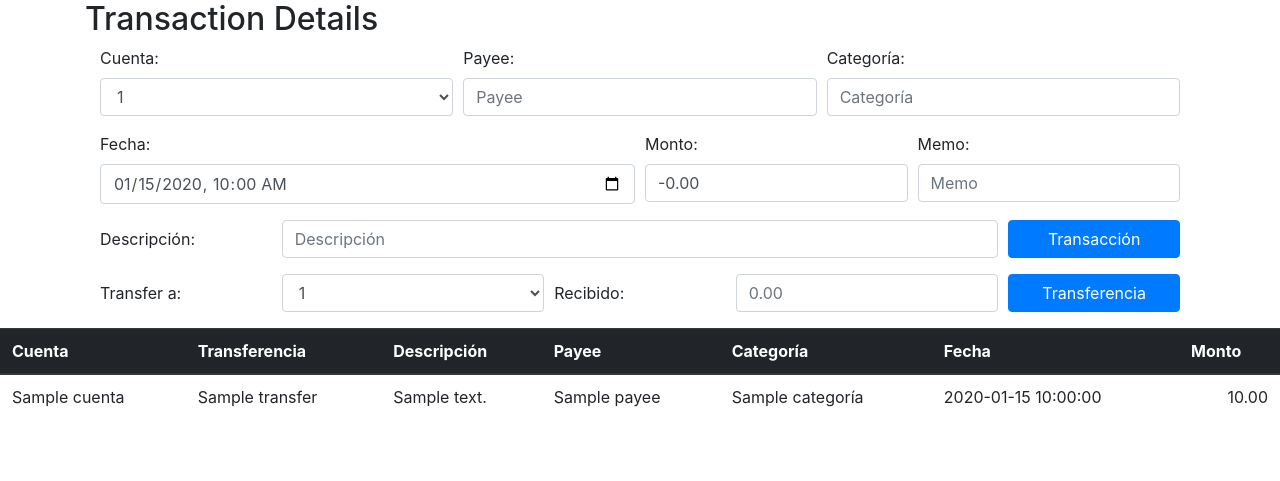
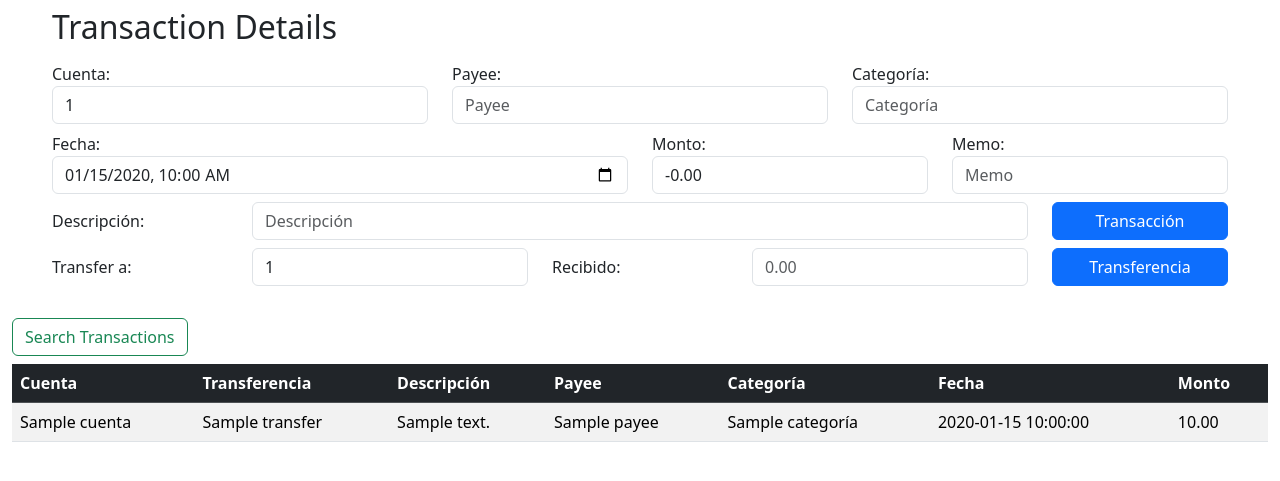
Before and after one commit to franrafa91/Transactions_WebApp, a Flask app: template templates/json.html in a window 1280 px wide. Shown: the top 481 px of the page. Run offline with Flask 2, Linux system fonts and the light colour scheme; the template is opened without the code that fills it: most values are stand-ins (such as "Sample title", 1, 10 or a date in 2020); some libraries are stand-ins or nearby versions.

Commit message:
Search functionality and Bootstrap5

```diff
--- a/app.py
+++ b/app.py
@@ -3,12 +3,28 @@ import pypyodbc as po
 import datetime as dt
 
 # FUNCTIONS TO QUERY DATABASE FOR INFO TO SHOW IN PAGE
-def gettop10():
+def gettop10(pars):
     cnxn = po.connect('driver={ODBC Driver 17 for SQL Server};\
             server=franrafa91.database.windows.net;\
             database=basic_sql;uid=reader;pwd=Test_Password; autocommit=True')
     cursor = cnxn.cursor()
-    cursor.execute("SELECT TOP(10) * FROM dbo.Transacciones Order By Input Desc")
+    if pars == None:
+        cursor.execute("SELECT TOP(10) * FROM dbo.Transacciones Order By Fecha Desc, Input Desc")
+    else:
+        query = "SELECT TOP(10) * FROM dbo.Transacciones WHERE "
+        query = query + (("Cuenta = '"+ pars[0] + "' and ") if pars[0] != None else '')
+        query = query + (("Transfer = '"+ pars[1] + "' and ") if pars[1] != None else '')
+        query = query + (("Payee like '%"+ pars[2] + "%' and ") if pars[2] != None else '')
+        query = query + (("Categoría = '"+ pars[3] + "' and ") if pars[3] != None else '')
+        query = query + (("Fecha > '"+ pars[4].replace("T"," ") + "' and ") if pars[4] != None else '')
+        query = query + (("Fecha < '"+ pars[5].replace("T"," ") + "' and ") if pars[5] != None else '')
+        query = query + (("Monto = '"+ pars[6] + "' and ") if pars[6] != None else '')
+        query = query + (("Memo = '"+ pars[7] + "' and ") if pars[7] != None else '')
+        query = query + (("Description like '%"+ pars[8] + "%' and ") if pars[8] != None else '')
+        # print(query)
+        query = query[:-4] + ' Order By Fecha Desc, Input Desc'
+        print(query)
+        cursor.execute(query)
     columns = [column[0] for column in cursor.description]
     results = []
     for row in cursor.fetchall():
@@ -140,6 +156,7 @@ def modify_transaction(pars):
 app = Flask(__name__, template_folder='templates', static_folder='static')
 @app.route("/", methods=["GET","POST"])
 def json():
+    search = None
     if request.method == "POST":
         if request.form['Operación'] == 'Transacción':
             trans_pars = dict(request.form)
@@ -172,9 +189,16 @@ def json():
             pars.append(dt.datetime.now())
             # print(pars)
             modify_transaction(pars)
-
-
-    return render_template('json.html',now=dt.datetime.now().strftime('%Y-%m-%dT%H:%M'),cuentas=getacts(),categs=getcategs(),top=gettop10())
+        elif request.form['Operación'] == 'Buscar':
+            trans_pars = dict(request.form)
+            out = list(trans_pars.values())
+            out[6] = float(out[6])
+            out = [el if el != '' else None for el in out]
+            if (float(out[6])==-0 or float(out[6])==0):
+                out[6] = None
+            print(out)
+            search = out
+    return render_template('json.html',now=dt.datetime.now().strftime('%Y-%m-%dT%H:%M'),cuentas=getacts(),categs=getcategs(),top=gettop10(search))
 
 if __name__ == '__main__':
     app.run()
--- a/templates/json.html
+++ b/templates/json.html
@@ -1,73 +1,95 @@
-<script src="//ajax.googleapis.com/ajax/libs/jquery/1.9.1/jquery.min.js"></script>
+<!-- <script src="//ajax.googleapis.com/ajax/libs/jquery/1.9.1/jquery.min.js"></script> -->
 <script type=text/javascript>
-        $(function() {
-          $('a#test').on('click', function(e) {
-            e.preventDefault()
-            $.getJSON('/background_process_test',
-                function(data) {
-              //do nothing
+window.addEventListener('DOMContentLoaded', function () {
+  var testLink = document.querySelector('a#test');
+  if (testLink) {
+    testLink.addEventListener('click', function (e) {
+      e.preventDefault();
+      fetch('/background_process_test')
+        .then(function (response) {
+          // do nothing
+        })
+        .catch(function (error) {
+          console.error(error);
         });
-            return false;
     });
+  }
+  var myOffcanvas = document.getElementById("myOffcanvas");
+  if (myOffcanvas) {
+    new bootstrap.Offcanvas(myOffcanvas, {backdrop: false});
+  }
 });
 </script>
 
 <script>
 function selectrow(data) {
   console.log(data.id);
-    var modal = $("#myModal")
-      modal.find('.modal-title').text('Modificar Transacción de ' + data.payee)
-
-      // const $select = document.querySelector('#Cuenta-modal')
-      // console.log($select)
-      // const $options = Array.from($select.options);
-      // console.log($options)
-      // console.log(data.cuenta)
-      // const optionToSelect = $options.find(it => it.text === data.cuenta)
-      // console.log(optionToSelect)
-      // optionToSelect.selected = true
-      $("#ID-modal").val(data.id).trigger('change')
-      $("#Cuenta-modal").val(data.cuenta)
-      $("#Transfer-modal").val(data.transfer)
-      if ($("#Transfer-modal").val() == undefined) {$("#Transfer-modal")[0].selectedIndex = -1}
-      console.log($("#Transfer-modal").val())
-      $("#Payee-modal").val(data.payee)
-      $("#Categoria-modal").val(data.categoría)
-      el = data.fecha.split(" ")
-      f = el[0].split("-")
-      h = el[1].split(":")
-      console.log("Fecha texto: " + data.fecha)
-      date = (20+f[2]) + "-" + f[1] + "-" + f[0] + "T" + h[0] + ":" + h[1]// + " " + t
-      console.log("Fecha: " + date)
-      $("#Fecha-modal").val(date)
-      $("#Monto-modal").val(data.monto)
-      $("#Memo-modal").val(data.memo)
-      $("#Descripcion-modal").val(data.description)
-      modal.modal("toggle");
+  var modal = document.getElementById("myModal")//$("#myModal")
+  modal.querySelector('.modal-title').textContent = 'Modificar Transacción de ' + data.payee
+  document.querySelector("#ID-modal").value = data.id;
+  document.querySelector("#Cuenta-modal").value = data.cuenta;
+  document.querySelector("#Transfer-modal").value = data.transfer;
+  if (!document.querySelector("#Transfer-modal").value) {
+    document.querySelector("#Transfer-modal").selectedIndex = -1;
+  }
+  document.querySelector("#Payee-modal").value = data.payee;
+  document.querySelector("#Categoria-modal").value = data.categoría;
+  var el = data.fecha.split(" ");
+  var f = el[0].split("-");
+  var h = el[1].split(":");
+  var date = (20 + f[2]) + "-" + f[1] + "-" + f[0] + "T" + h[0] + ":" + h[1];
+  document.querySelector("#Fecha-modal").value = date;
+  document.querySelector("#Monto-modal").value = data.monto;
+  document.querySelector("#Memo-modal").value = data.memo;
+  document.querySelector("#Descripcion-modal").value = data.description;
+  const modal_toggle = new bootstrap.Modal(document.getElementById('myModal'))
+  modal_toggle.toggle()
+}
+function closemodal(){
+  const modal_toggle = new bootstrap.Modal(document.getElementById('myModal'))
+  modal_toggle.close()
 }
 </script>
 
-<html>
+<html lang="en">
 <head>
-  <link rel="stylesheet" href="https://cdn.jsdelivr.net/npm/bootstrap@4.0.0/dist/css/bootstrap.min.css" integrity="sha384-Gn5384xqQ1aoWXA+058RXPxPg6fy4IWvTNh0E263XmFcJlSAwiGgFAW/dAiS6JXm" crossorigin="anonymous">
-  <script src="https://code.jquery.com/jquery-3.2.1.slim.min.js" integrity="sha384-KJ3o2DKtIkvYIK3UENzmM7KCkRr/rE9/Qpg6aAZGJwFDMVNA/GpGFF93hXpG5KkN" crossorigin="anonymous"></script>
-  <script src="https://cdn.jsdelivr.net/npm/popper.js@1.12.9/dist/umd/popper.min.js" integrity="sha384-ApNbgh9B+Y1QKtv3Rn7W3mgPxhU9K/ScQsAP7hUibX39j7fakFPskvXusvfa0b4Q" crossorigin="anonymous"></script>
-  <script src="https://cdn.jsdelivr.net/npm/bootstrap@4.0.0/dist/js/bootstrap.min.js" integrity="sha384-JZR6Spejh4U02d8jOt6vLEHfe/JQGiRRSQQxSfFWpi1MquVdAyjUar5+76PVCmYl" crossorigin="anonymous"></script>
+  <link href="https://cdn.jsdelivr.net/npm/bootstrap@5.3.0-alpha1/dist/css/bootstrap.min.css" rel="stylesheet" integrity="sha384-GLhlTQ8iRABdZLl6O3oVMWSktQOp6b7In1Zl3/Jr59b6EGGoI1aFkw7cmDA6j6gD" crossorigin="anonymous">  <script src="https://cdn.jsdelivr.net/npm/@popperjs/core@2.11.6/dist/umd/popper.min.js" integrity="sha384-oBqDVmMz9ATKxIep9tiCxS/Z9fNfEXiDAYTujMAeBAsjFuCZSmKbSSUnQlmh/jp3" crossorigin="anonymous"></script>
+  <script src="https://cdn.jsdelivr.net/npm/bootstrap@5.3.0-alpha1/dist/js/bootstrap.bundle.min.js" integrity="sha384-w76AqPfDkMBDXo30jS1Sgez6pr3x5MlQ1ZAGC+nuZB+EYdgRZgiwxhTBTkF7CXvN" crossorigin="anonymous"></script>
+  <meta name="viewport" content="width=device-width, initial-scale=1">
 </head>
 
 <style>
   body.modal-open {
     padding-right: 0 !important;
   }
+  div.row {
+    margin-top: 0.5rem;
+    margin-bottom: 0.5rem;
+  }
+  .container-sm{
+    max-width:1200;
+    margin:0 auto;/*make it centered*/
+  }
+  .container-lg{
+      max-width:1600;
+      margin:0 auto;/*make it centered*/
+  }
+  .modal-lg{
+    max-width:900px
+  }
+  .offcanvas {
+	background-color: #effff2;
+}
 </style>
 
 <body>
-<div class='container'>
+  <div class='container-sm'>
+    <div class="row justify-content-md-center">
     <h2>Transaction Details</h2>
-      <form action="/" method="post" class="col-12">
+      <form action="/" method="post" class="input group mb-3">
         <div class="form-group">
-          <div class="form-row">
-            <div class="form-group col-md-4">
+          <div class="row">
+            <div class="col-md-4">
               <label for = "Cuenta">Cuenta:</label>
               <select name="Cuenta" id="Cuenta" class="form-control">
                 {% for u in cuentas %}
@@ -75,11 +97,11 @@ function selectrow(data) {
                 {% endfor %}
               </select>
             </div>
-            <div class="form-group col-md-4">
+            <div class="col-md-4">
               <label for = "Payee">Payee:</label>
               <input type="text" name="Payee" id="Payee" placeholder="Payee" class="form-control">
             </div>
-            <div class="form-group col-md-4">
+            <div class="col-md-4">
               <label for = "Categoria">Categoría:</label>
               <input type="text" name="Categoria" id="Categoria" placeholder="Categoría" list="CatList" class="form-control">
               <datalist id="CatList">
@@ -89,21 +111,21 @@ function selectrow(data) {
               </datalist>
             </div>
           </div>
-          <div class="form-row">
-            <div class="form-group col-md-6">
+          <div class="row">
+            <div class="col-md-6">
               <label for = "Fecha">Fecha:</label>
               <input type="datetime-local" name="Fecha" id="Fecha" value='{{now}}' class="form-control">
             </div>
-            <div class="form-group col-md-3">
+            <div class="col-md-3">
               <label for = "Monto">Monto:</label>
               <input type="number" min="-20000" max="20000" step="0.01" name="Monto" id="Monto" value="-0.00" class="form-control">
             </div>
-            <div class="form-group col-md-3">
+            <div class="col-md-3">
               <label for = "Memo">Memo:</label>
               <input type="text" name="Memo" id="Memo" placeholder="Memo" class="form-control">
             </div>
           </div>
-          <div class="form-row">
+          <div class="row">
             <div class="col-sm-2">
               <label for = "Descripcion" class="col-form-label">Descripción:</label>
             </div>
@@ -111,12 +133,14 @@ function selectrow(data) {
               <input type="text" name="Descripcion" id="Descripcion" placeholder="Descripción" class="form-control">
             </div>
             <div class="col-sm-2">
-              <input type="submit" name="Operación" class="btn btn-primary btn-block" value="Transacción"/>
+              <div class="d-grid">
+                <input type="submit" name="Operación" class="btn btn-primary" value="Transacción"/>
+              </div>
             </div>
           </div>
         </div>
         <div class="form-group">
-          <div class="form-row">
+          <div class="row">
             <div class="col-sm-2">
               <label class="col-form-label" for = "Transferencia">Transfer a:</label>
             </div>
@@ -134,16 +158,28 @@ function selectrow(data) {
             <input type="number" min="-20000" max="20000" step="0.01" name="MontoRec" id="MontoRec" placeholder="0.00" class="form-control">
           </div>
           <div class="col-sm-2">
-            <input type="submit"  name="Operación" class="btn btn-primary btn-block" value="Transferencia"/>
+            <div class="d-grid">
+            <input type="submit"  name="Operación" class="btn btn-primary" value="Transferencia"/>
+          </div>
           </div>
           </div>
         </div>
       </form>
     </div>
+  </div>
 
-<div>
-<table class="table table-hover" id="transactions">
-  <thead class="thead-dark">
+
+<!-- TABLE OF TOP 10 TRANSACTIONS BY DATE -->
+<div class="container-lg">
+  <div class="row">
+    <div class="col sm-1">
+    <button class="btn btn-outline-success" type="button" data-bs-toggle="offcanvas" data-bs-target="#offcanvasTop" aria-controls="offcanvasTop">Search Transactions</button>
+    </div>
+  </div>
+
+  <div class = "table-responsive-lg">
+    <table class="table table-striped table-hover" id="transactions">
+      <thead class="table-dark">
       <tr>
         <th>Cuenta</th>
         <th>Transferencia</th>
@@ -171,25 +207,104 @@ function selectrow(data) {
       {% endfor %}
     </tbody>
     </table>
+  </div>
 
 </div>
 
-</body>
+<!-- OFFCANVAS WITH SEARCH FUNCTIONALITY -->
+<div class="offcanvas offcanvas-top" tabindex="-1" id="offcanvasTop" aria-labelledby="offcanvasTopLabel">
+  <div class="container-sm">
+  <div class="offcanvas-header">
+    <h2 class="offcanvas-title" id="offcanvasTopLabel">Search Transaction</h2>
+    <button type="button" class="btn-close" data-bs-dismiss="offcanvas" aria-label="Close"></button>
+  </div>
+  <div class="offcanvas-body">
+    <form action="/" method="post" class="input group mb-3">
+      <div class="form-group">
+        <div class="row">
+          <div class="col-md-3">
+            <label for = "Cuenta">Cuenta:</label>
+            <select name="Cuenta" id="Cuenta-search" class="form-control">
+              <option selected value></option>
+              {% for u in cuentas %}
+              <option value="{{u[0]}}">{{u[0]}}</option>
+              {% endfor %}
+            </select>
+          </div>
+          <div class="col-md-3">
+            <label for = "Transfer">Transfer:</label>
+            <select name="Transfer" id="Transfer-search" class="form-control">
+              <option selected value></option>
+              {% for u in cuentas %}
+              <option value="{{u[0]}}">{{u[0]}}</option>
+              {% endfor %}
+            </select>
+          </div>
+          <div class="col-md-3">
+            <label for = "Payee">Payee:</label>
+            <input type="text" name="Payee" id="Payee-search" placeholder="Payee" class="form-control">
+          </div>
+          <div class="col-md-3">
+            <label for = "Categoria">Categoría:</label>
+            <input type="text" name="Categoria" id="Categoria-search" placeholder="Categoría" list="CatList" class="form-control">
+            <datalist id="CatList">
+              {% for u in categs %}
+              <option value="{{u[0]}}">{{u[0]}}</option>
+              {% endfor %}
+            </datalist>
+          </div>
+        </div>
+        <div class="row">
+          <div class="col-md-3">
+            <label for = "Fecha">Fecha Inicial:</label>
+            <input type="datetime-local" name="Fecha Inicial" id="Fecha-inicial-search" class="form-control">
+          </div>
+          <div class="col-md-3">
+            <label for = "Fecha">Fecha Final:</label>
+            <input type="datetime-local" name="Fecha Final" id="Fecha-final-search" value='{{now}}' class="form-control">
+          </div>
+          <div class="col-md-3">
+            <label for = "Monto">Monto:</label>
+            <input type="number" min="-20000" max="20000" step="0.01" name="Monto" id="Monto-search" value="-0.00" class="form-control">
+          </div>
+          <div class="col-md-3">
+            <label for = "Memo">Memo:</label>
+            <input type="text" name="Memo" id="Memo-search" placeholder="Memo" class="form-control">
+          </div>
+        </div>
+        <div class="row">
+          <div class="col-md-2">
+            <label for = "Descripcion" class="col-form-label">Descripción:</label>
+          </div>
+          <div class="col-md-8">
+            <input type="text" name="Descripcion" id="Descripcion-search" placeholder="Descripción" class="form-control">
+          </div>
+          <div class="col-md-2">
+            <div class="d-grid">
+            <input type="submit" name="Operación" class="btn btn-primary" value="Buscar"/>
+            </div>
+          </div>
+        </div>
+      </div>
+    </form>
+  </div>
+</div>
+</div>
 
-<div class="modal fade bd-example-modal-lg" tabindex="-1" role="dialog" id="myModal">
+<!-- MODAL FOR TRANSACTION MODIFICATION -->
+<div class="modal fade" tabindex="-1" role="dialog" id="myModal">
   <div class="modal-dialog modal-dialog-centered modal-lg" role="document">
     <div class="modal-content">
       <div class="modal-header">
         <h5 class="modal-title">Modal title</h5>
-        <button type="button" class="close" data-dismiss="modal" aria-label="Close">
-          <span aria-hidden="true">&times;</span>
-        </button>
+        <button type="button" class="btn-close" data-bs-dismiss="modal" aria-label="Close"></button>
       </div>
-            <form action="/" method="post" class="col-12">
+      <div class="modal-body">
+            <form action="/" method="post" class="input group mb-3">
               <div class="form-group">
-                <div class="form-row">
+                <div class="row">
                   <input type="hidden" name="ID" id="ID-modal" value=0>
-                  <div class="form-group col-md-3">
+                  <div class="col-md-3">
                     <label for = "Cuenta">Cuenta:</label>
                     <select name="Cuenta" id="Cuenta-modal" class="form-control">
                       {% for u in cuentas %}
@@ -197,7 +312,7 @@ function selectrow(data) {
                       {% endfor %}
                     </select>
                   </div>
-                  <div class="form-group col-md-3">
+                  <div class="col-md-3">
                     <label for = "Transfer">Transfer:</label>
                     <select name="Transfer" id="Transfer-modal" class="form-control">
                       {% for u in cuentas %}
@@ -205,11 +320,11 @@ function selectrow(data) {
                       {% endfor %}
                     </select>
                   </div>
-                  <div class="form-group col-md-3">
+                  <div class="col-md-3">
                     <label for = "Payee">Payee:</label>
                     <input type="text" name="Payee" id="Payee-modal" placeholder="Payee" class="form-control">
                   </div>
-                  <div class="form-group col-md-3">
+                  <div class="col-md-3">
                     <label for = "Categoria">Categoría:</label>
                     <input type="text" name="Categoria" id="Categoria-modal" placeholder="Categoría" list="CatList" class="form-control">
                     <datalist id="CatList">
@@ -219,29 +334,31 @@ function selectrow(data) {
                     </datalist>
                   </div>
                 </div>
-                <div class="form-row">
-                  <div class="form-group col-md-6">
+                <div class="row">
+                  <div class="col-md-6">
                     <label for = "Fecha">Fecha:</label>
                     <input type="datetime-local" name="Fecha" id="Fecha-modal" value='{{now}}' class="form-control">
                   </div>
-                  <div class="form-group col-md-3">
+                  <div class="col-md-3">
                     <label for = "Monto">Monto:</label>
                     <input type="number" min="-20000" max="20000" step="0.01" name="Monto" id="Monto-modal" value="-0.00" class="form-control">
                   </div>
-                  <div class="form-group col-md-3">
+                  <div class="col-md-3">
                     <label for = "Memo">Memo:</label>
                     <input type="text" name="Memo" id="Memo-modal" placeholder="Memo" class="form-control">
                   </div>
                 </div>
-                <div class="form-row">
-                  <div class="col-sm-2">
+                <div class="row">
+                  <div class="col-md-2">
                     <label for = "Descripcion" class="col-form-label">Descripción:</label>
                   </div>
-                  <div class="col-sm-8">
+                  <div class="col-md-8">
                     <input type="text" name="Descripcion" id="Descripcion-modal" placeholder="Descripción" class="form-control">
                   </div>
-                  <div class="col-sm-2">
-                    <input type="submit" name="Operación" class="btn btn-primary btn-block" value="Modificación"/>
+                  <div class="col-md-2">
+                    <div class="d-grid">
+                    <input type="submit" name="Operación" class="btn btn-primary" value="Modificación"/>
+                    </div>
                   </div>
                 </div>
               </div>
@@ -249,5 +366,7 @@ function selectrow(data) {
           </div>
     </div>
   </div>
+</div>
+</body>
 
 </html>
```
Lines whose indentation alone changed are shown as unchanged.
